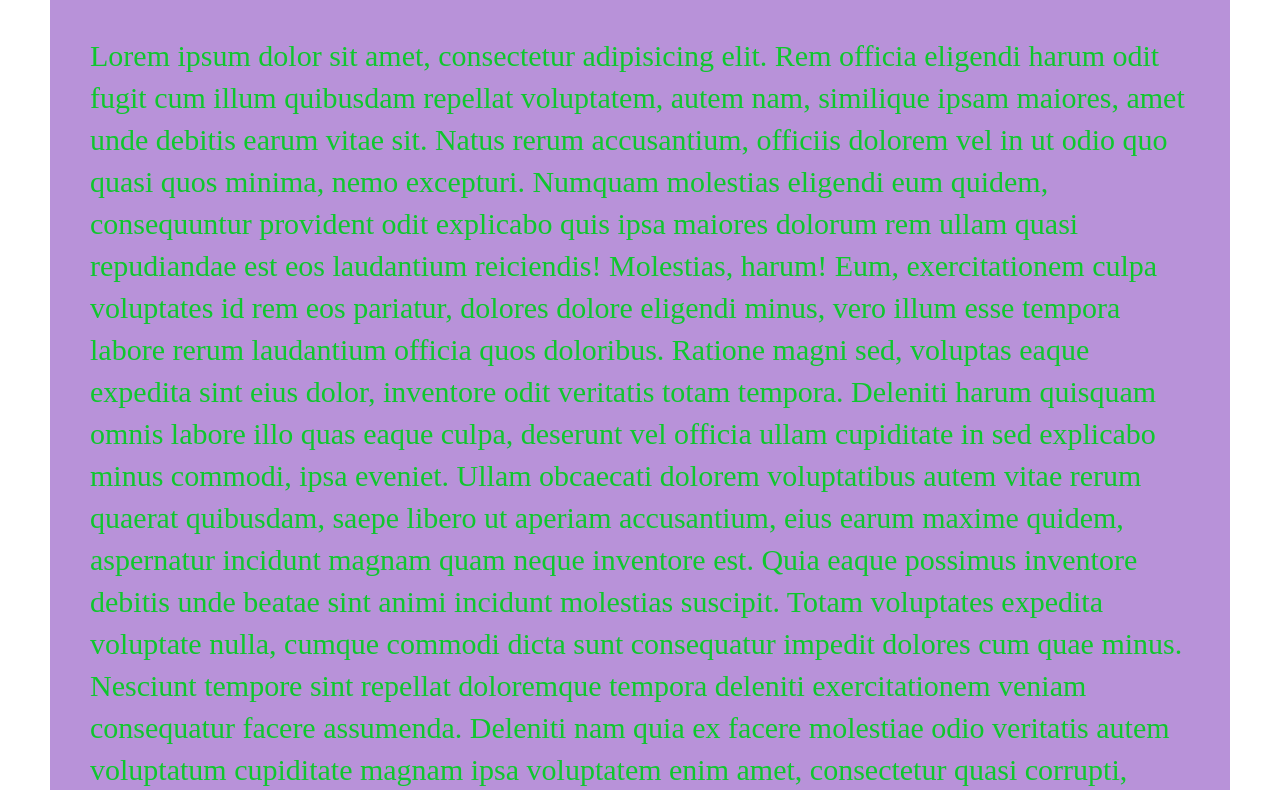
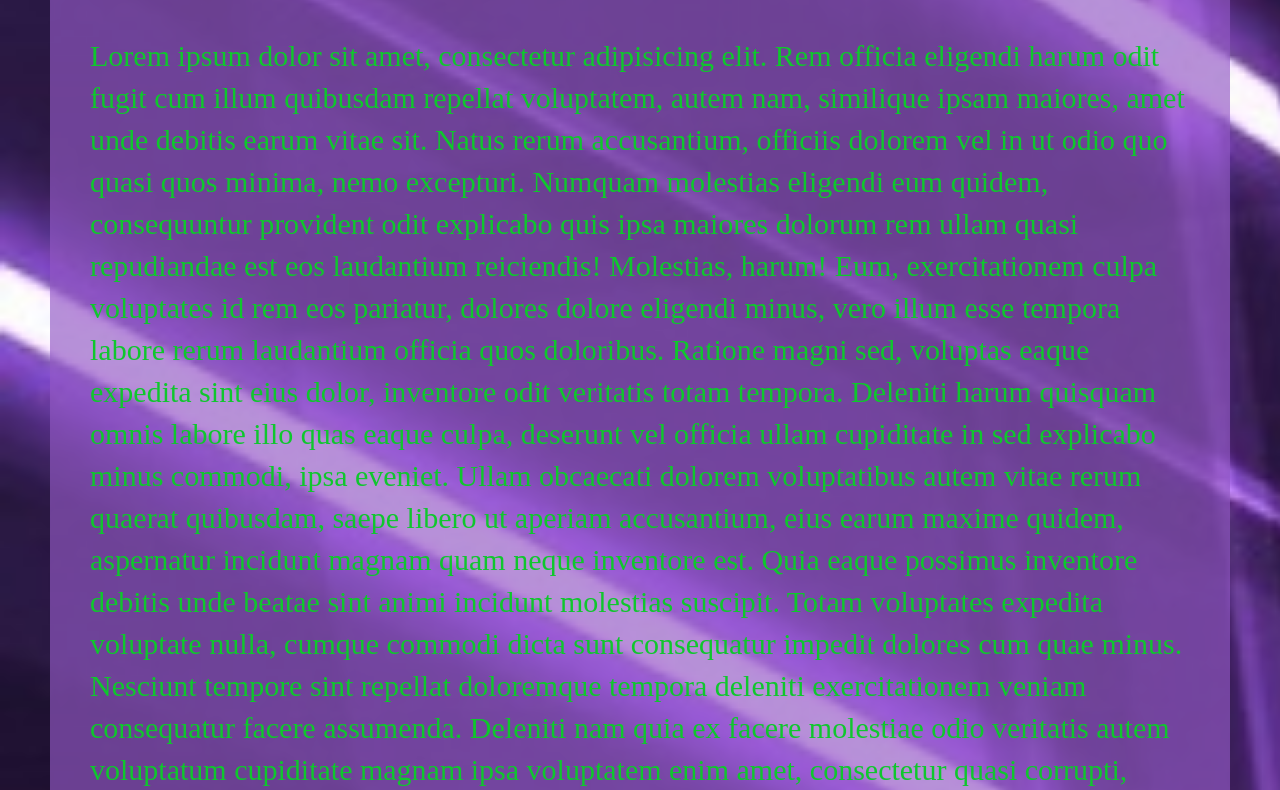
Before and after one commit to Makskuh/modules, a plain HTML site: page index.html in a window 1280 px wide. Shown: the part 210-1000 px from the top of the page. Drawn offline with Linux system fonts and the light colour scheme; the site is published under a folder, as on GitHub Pages, so addresses that start at the root find nothing.

Commit message:
Change style.css

```diff
--- a/assets/style/style.css
+++ b/assets/style/style.css
@@ -5,7 +5,7 @@
   font-size: 40px;
 }
 body {
-  background-image: url(/assets/image/purple-wallpaper-cool-purple-background-701744721.jpg);
+  background-image: url(../image/purple-wallpaper-cool-purple-background-701744721.jpg);
   background-repeat: no-repeat;
   background-size:cover ;
 }
```
